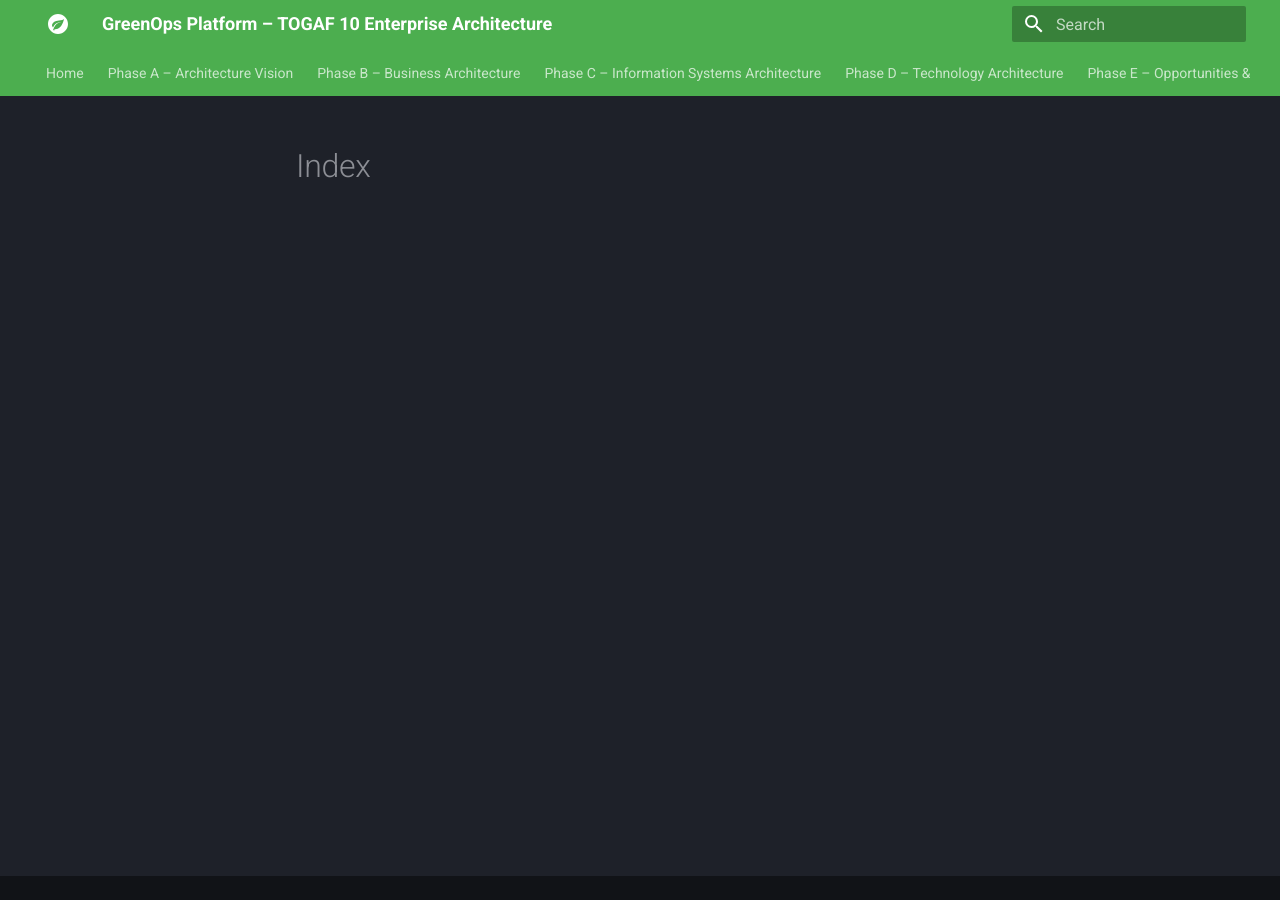
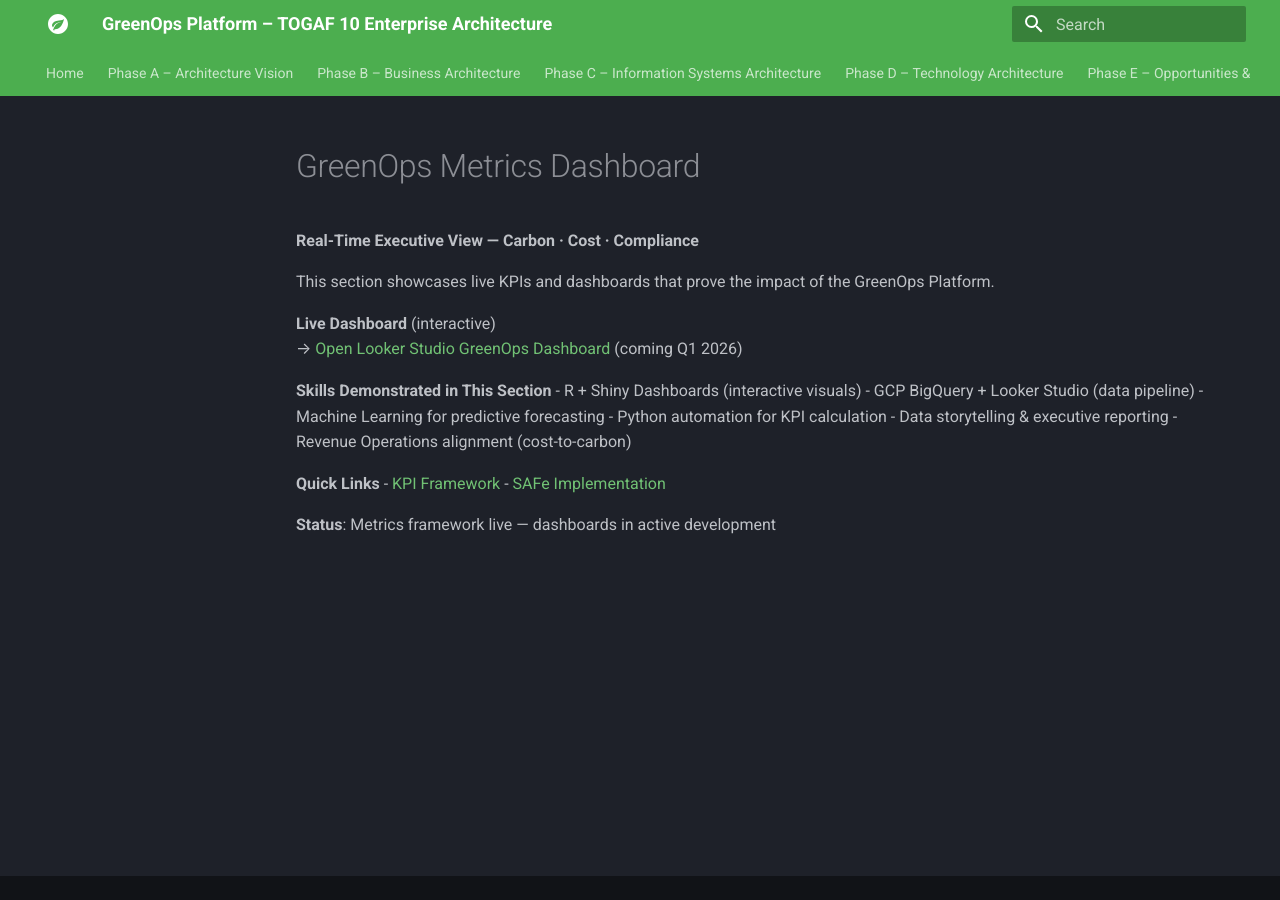
Before and after one commit to raosiddharthp/GreenOps-Platform-Carbon-Aware-Cloud-Cost-Sustainability-Optimizer, an MkDocs documentation site: the page built from docs/metrics-dashboard/index.md, in a window 1280 px wide. Built offline with MkDocs 1.6.1 and Material for MkDocs 9.7.7, drawn with Linux system fonts in a browser that asks for light colours.

Commit message:
Update index.md

```diff
--- a/docs/metrics-dashboard/index.md
+++ b/docs/metrics-dashboard/index.md
@@ -1 +1,22 @@
-404: Not Found
+# GreenOps Metrics Dashboard
+
+**Real-Time Executive View — Carbon · Cost · Compliance**
+
+This section showcases live KPIs and dashboards that prove the impact of the GreenOps Platform.
+
+**Live Dashboard** (interactive)
+→ [Open Looker Studio GreenOps Dashboard](https://lookerstudio.google.com/reporting/placeholder) (coming Q1 2026)
+
+**Skills Demonstrated in This Section**
+- R + Shiny Dashboards (interactive visuals)
+- GCP BigQuery + Looker Studio (data pipeline)
+- Machine Learning for predictive forecasting
+- Python automation for KPI calculation
+- Data storytelling & executive reporting
+- Revenue Operations alignment (cost-to-carbon)
+
+**Quick Links**
+- [KPI Framework](./kpi-framework.md)
+- [SAFe Implementation](./safe-implementation.md)
+
+**Status**: Metrics framework live — dashboards in active development
```
